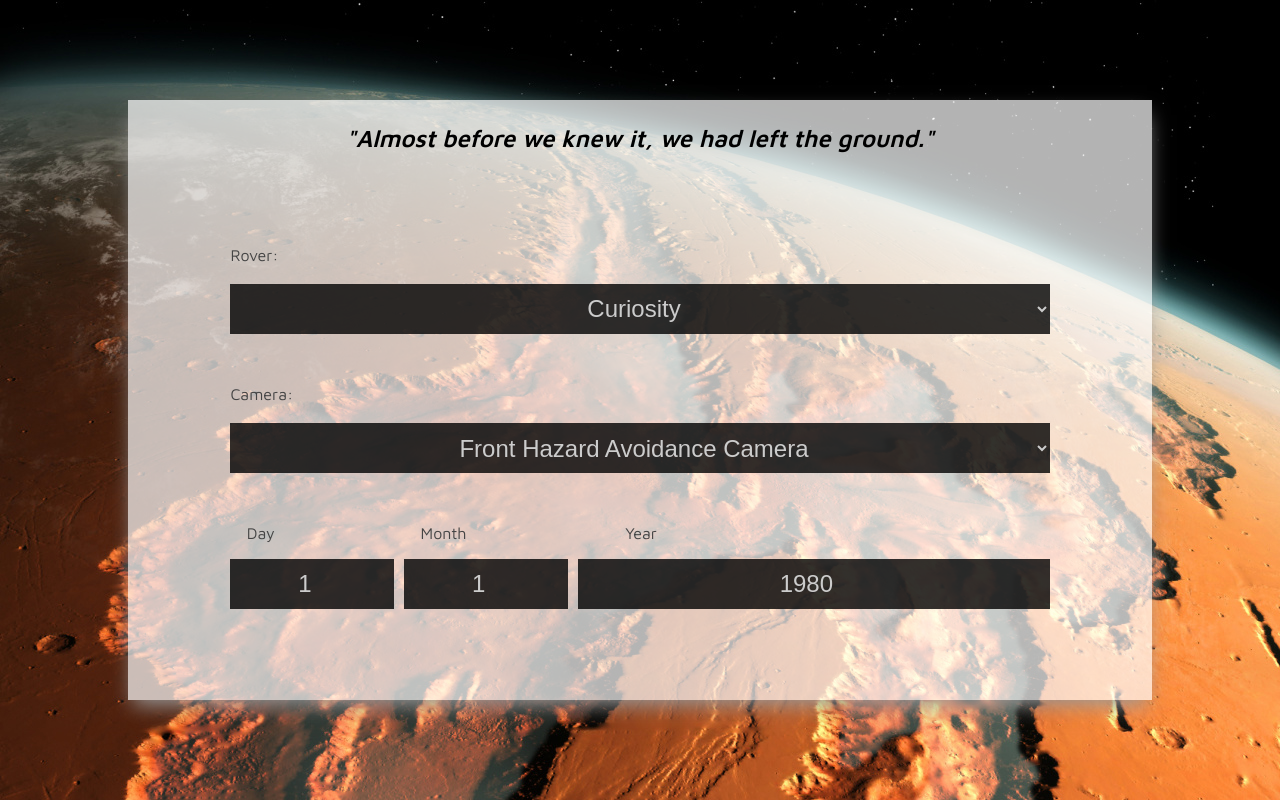
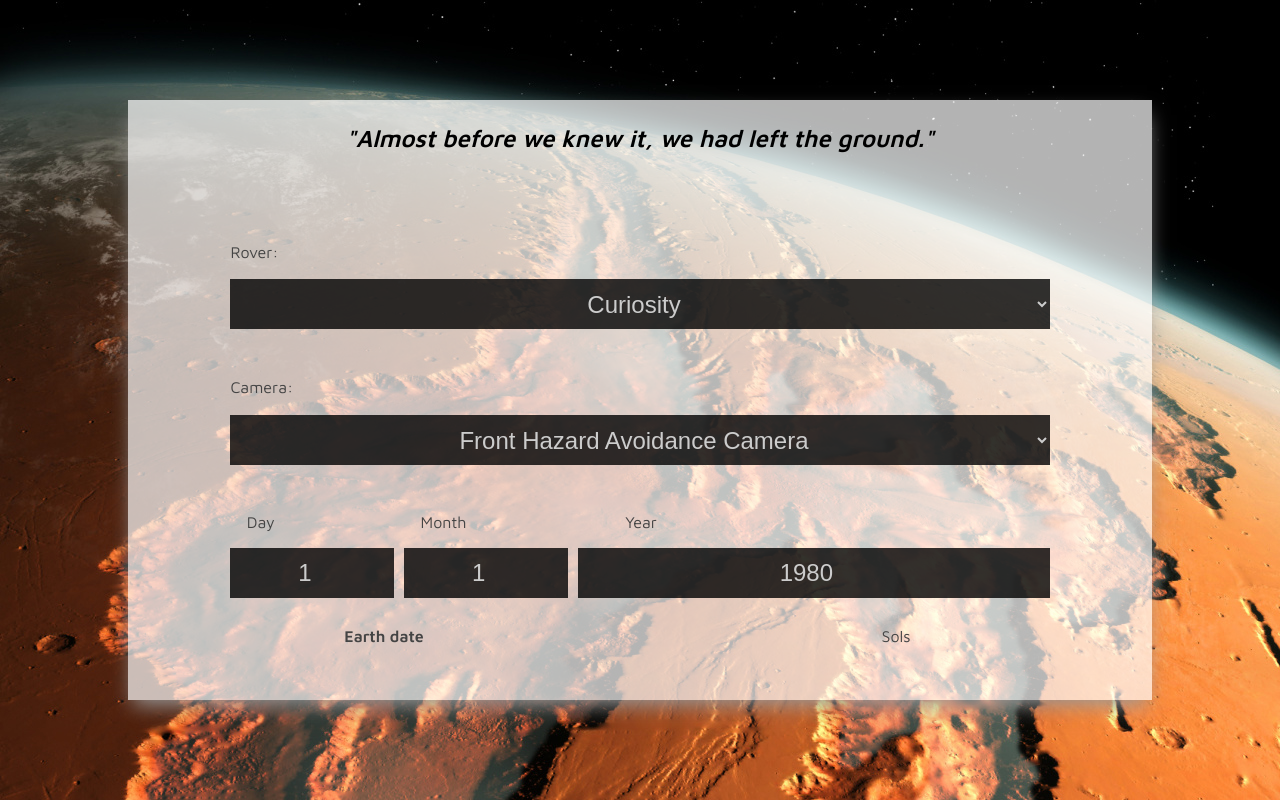
Before and after one commit to alkapone312/VueNasaRoverPhotosApp, a Vue app: page / in a window 1280 px wide. Built offline with nearby package versions, Linux system fonts and the light colour scheme.

Commit message:
Added sol date and switch

```diff
--- a/src/components/Picker.vue
+++ b/src/components/Picker.vue
@@ -23,7 +23,7 @@
 			<option value="MINITES">Miniature Thermal Emission Spectrometer</option>
 		</select>
 
-		<div class="date">
+		<div class="date" v-if="this.dateType">
 			<label for="day">Day</label>
 			<label for="month">Month</label>
 			<label for="year">Year</label>
@@ -31,6 +31,15 @@
 			<input type="number" class = "day pick" name="day" min="1" max="31" value="1">
 			<input type="number" class = "month pick" name="month" min="1" max="12" value="1">
 			<input type="number" class = "year pick" name="year" min="1980" max="2022" value="1980">
+		</div>
+
+		<div class="sol" v-if="!this.dateType">
+			<input type="number" class = "sol pick" name="sol" min="0" value="0">
+		</div>
+
+		<div class="dateType" @click="this.dateType = !this.dateType;">
+			<div :class="{active : dateType}">Earth date</div>
+			<div :class="{active : !dateType}">Sols</div>
 		</div>
 	</div>
 </template>
@@ -42,17 +51,19 @@ export default {
 
   data () {
     return {
-
+    	dateType: true, //true - earth date, false - sol's
     }
   }
 }
 </script>
 
 <style lang="scss" scoped>
+	$textOnWhite: #444;
+
 	.pickerWrapper
 	{
 		display: grid;
-		grid-template-rows:2fr 0.5fr 1.5fr 0.5fr 1.5fr 0.5fr 1.5fr;
+		grid-template-rows:2fr 0.5fr 1.5fr 0.5fr 1.5fr 0.5fr 1.5fr 0.2fr;
 		width: 80%;
 		height: 600px;
 
@@ -103,7 +114,7 @@ export default {
 		left: -40%;
 		top: -10px;
 		transform:translate(50%, 50%);
-		color: #444;
+		color: $textOnWhite;
 	}
 
 	.date
@@ -115,10 +126,48 @@ export default {
 		grid-gap: 10px;
 		width: 80%;
 
-		.day, .month, .year, label
+		.day, .month, .year
 		{
 			width: 100%;
 			margin: 0;
 		}
 	}
+
+	.sol
+	{
+		width: 80%;
+		display: block;
+		flex-direction: column;
+		input
+		{
+			width: 100%;
+			margin: 0;
+		}
+
+		label
+		{
+
+		}
+	}
+
+	.dateType
+	{
+		display: flex;
+		flex-direction: row;
+		text-align: center;
+		width: 100%;
+		align-items: center;
+		color: $textOnWhite;
+		cursor: pointer;
+
+		div
+		{
+			width: 50%;
+		}
+	}
+
+	.active
+	{
+		font-weight: 600;
+	}
 </style>
```
